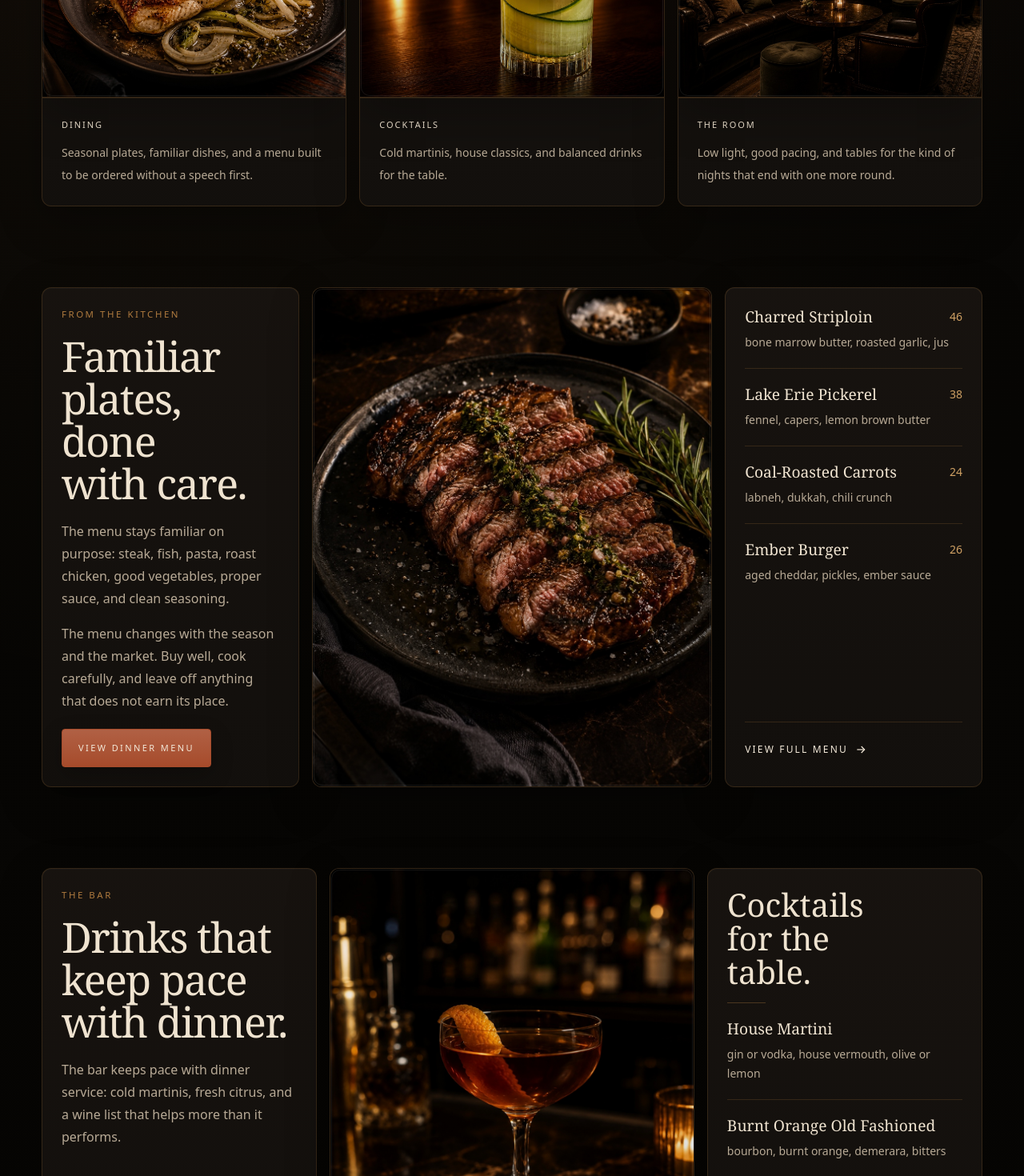
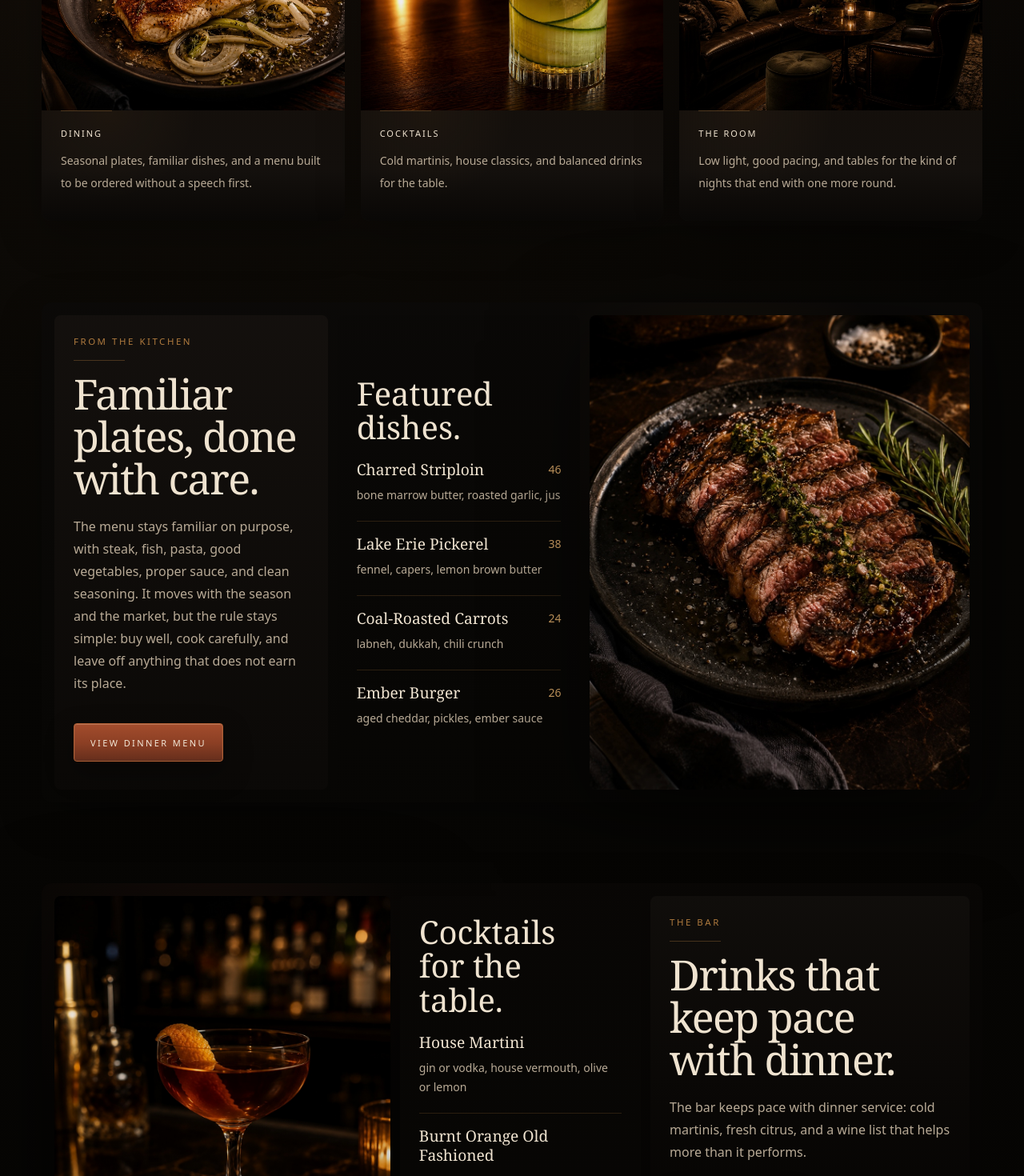
Before and after one commit to synervadynamics/low-ember-site, a Next.js app: page / in a window 1280 px wide. Shown: the part 1300-2770 px from the top of the page at 80% size. Built offline with nearby package versions, Linux system fonts and the light colour scheme.

Commit message:
Checkpoint current homepage refinement state

```diff
--- a/src/components/layout/SiteHeader.tsx
+++ b/src/components/layout/SiteHeader.tsx
@@ -42,7 +42,11 @@ export function SiteHeader() {
           </nav>
 
           <div className="ml-auto hidden lg:block">
-            <Button href={siteConfig.reservation.href} className="px-4">
+            <Button
+              href={siteConfig.reservation.href}
+              size="sm"
+              className="px-4"
+            >
               {siteConfig.reservation.label}
             </Button>
           </div>
@@ -50,6 +54,7 @@ export function SiteHeader() {
           <div className="ml-auto flex items-center gap-2 lg:hidden">
             <Button
               href={siteConfig.reservation.href}
+              size="sm"
               className="px-3 py-2 text-[9px] sm:px-4"
             >
               Reserve
--- a/src/components/ui/Button.tsx
+++ b/src/components/ui/Button.tsx
@@ -24,7 +24,7 @@ type ButtonProps = AnchorButtonProps | NativeButtonProps;
 
 const buttonVariants = {
   primary:
-    "border border-[color:var(--color-ember)] bg-[linear-gradient(180deg,color-mix(in_srgb,var(--color-ember)_88%,white)_0%,var(--color-ember)_100%)] text-[var(--color-text)] shadow-[0_10px_28px_rgba(0,0,0,0.24)] hover:border-[color:var(--color-ember-hover)] hover:bg-[linear-gradient(180deg,color-mix(in_srgb,var(--color-ember-hover)_90%,white)_0%,var(--color-ember-hover)_100%)] active:border-[color:var(--color-ember-hover)] active:bg-[var(--color-ember-hover)]",
+    "border border-[color:color-mix(in_srgb,var(--color-ember)_70%,var(--color-brass)_30%)] bg-[linear-gradient(180deg,color-mix(in_srgb,var(--color-ember-hover)_66%,var(--color-rust)_34%)_0%,color-mix(in_srgb,var(--color-ember)_84%,black)_52%,color-mix(in_srgb,var(--color-rust)_90%,black)_100%)] text-[var(--color-text)] shadow-[inset_0_1px_0_rgba(255,239,210,0.18),inset_0_-1px_0_rgba(0,0,0,0.24),0_14px_34px_rgba(0,0,0,0.34)] ring-1 ring-inset ring-[rgba(255,239,210,0.06)] hover:border-[color:var(--color-brass-soft)] hover:bg-[linear-gradient(180deg,color-mix(in_srgb,var(--color-ember-hover)_72%,var(--color-rust)_28%)_0%,color-mix(in_srgb,var(--color-ember-hover)_78%,black)_54%,color-mix(in_srgb,var(--color-rust)_84%,black)_100%)] hover:shadow-[inset_0_1px_0_rgba(255,239,210,0.24),inset_0_-1px_0_rgba(0,0,0,0.2),0_18px_44px_rgba(0,0,0,0.42),0_0_0_1px_rgba(208,161,100,0.3),0_0_28px_rgba(208,161,100,0.14)] hover:ring-[rgba(208,161,100,0.28)] active:border-[color:var(--color-brass)] active:bg-[linear-gradient(180deg,color-mix(in_srgb,var(--color-ember)_82%,black)_0%,color-mix(in_srgb,var(--color-rust)_92%,black)_100%)] active:shadow-[inset_0_2px_8px_rgba(0,0,0,0.3),0_8px_20px_rgba(0,0,0,0.28)]",
   secondary:
     "border border-[color:var(--color-divider-strong)] bg-[linear-gradient(180deg,rgba(22,19,16,0.92)_0%,rgba(12,10,8,0.96)_100%)] text-[var(--color-text)] shadow-[inset_0_1px_0_rgba(255,255,255,0.03)] hover:bg-[color:rgba(197,138,69,0.08)] hover:border-[color:var(--color-brass)] active:bg-[color:rgba(197,138,69,0.12)] active:border-[color:var(--color-brass)]",
   ghost:
@@ -39,7 +39,7 @@ const buttonSizes = {
 } as const;
 
 const baseClassName =
-  "low-ember-focus-ring low-ember-transition inline-flex items-center justify-center gap-2 rounded-[var(--radius-sm)] text-center font-medium uppercase motion-reduce:transform-none hover:-translate-y-px active:translate-y-0 [&_svg]:shrink-0 disabled:cursor-not-allowed disabled:opacity-50";
+  "low-ember-focus-ring low-ember-transition inline-flex items-center justify-center gap-2 rounded-[var(--radius-sm)] text-center font-medium uppercase motion-reduce:transform-none hover:-translate-y-0.5 hover:scale-[1.01] active:translate-y-0 active:scale-[0.995] [&_svg]:shrink-0 disabled:cursor-not-allowed disabled:opacity-50";
 
 export function Button(props: ButtonProps) {
   const variant = props.variant ?? "primary";
--- /dev/null
+++ b/src/components/ui/Reveal.tsx
@@ -0,0 +1,65 @@
+"use client";
+
+import { type ReactNode, useEffect, useRef, useState } from "react";
+
+import { cn } from "@/lib/utils";
+
+type RevealProps = {
+  children: ReactNode;
+  className?: string;
+  delay?: number;
+};
+
+export function Reveal({ children, className, delay = 0 }: RevealProps) {
+  const ref = useRef<HTMLDivElement>(null);
+  const [isVisible, setIsVisible] = useState(false);
+
+  useEffect(() => {
+    const element = ref.current;
+    if (!element) {
+      return;
+    }
+
+    const prefersReducedMotion = window.matchMedia(
+      "(prefers-reduced-motion: reduce)",
+    ).matches;
+
+    if (prefersReducedMotion || !("IntersectionObserver" in window)) {
+      window.requestAnimationFrame(() => setIsVisible(true));
+      return;
+    }
+
+    const observer = new IntersectionObserver(
+      ([entry]) => {
+        if (entry?.isIntersecting) {
+          setIsVisible(true);
+          observer.disconnect();
+        }
+      },
+      {
+        rootMargin: "0px 0px -4% 0px",
+        threshold: 0.04,
+      },
+    );
+
+    observer.observe(element);
+
+    return () => observer.disconnect();
+  }, []);
+
+  return (
+    <div
+      ref={ref}
+      className={cn(
+        "transform-gpu will-change-[opacity,transform,filter] transition-[opacity,transform,filter] duration-[1200ms] ease-[cubic-bezier(0.16,1,0.3,1)] motion-reduce:translate-y-0 motion-reduce:opacity-100 motion-reduce:blur-0 motion-reduce:transition-none motion-reduce:will-change-auto",
+        isVisible
+          ? "translate-y-0 opacity-100 blur-0"
+          : "translate-y-2 opacity-0 blur-[1.5px]",
+        className,
+      )}
+      style={{ transitionDelay: isVisible ? `${delay}ms` : "0ms" }}
+    >
+      {children}
+    </div>
+  );
+}
--- a/src/features/homepage/Homepage.tsx
+++ b/src/features/homepage/Homepage.tsx
@@ -1,5 +1,6 @@
 import { SiteFooter } from "@/components/layout/SiteFooter";
 import { SiteHeader } from "@/components/layout/SiteHeader";
+import { Reveal } from "@/components/ui/Reveal";
 import { BarSection } from "@/features/homepage/sections/BarSection";
 import { DiningCardsSection } from "@/features/homepage/sections/DiningCardsSection";
 import { FeatureStrip } from "@/features/homepage/sections/FeatureStrip";
@@ -22,14 +23,30 @@ export function Homepage() {
       <SiteHeader />
       <main id="main-content" className="flex-1">
         <HeroSection />
+        <Reveal>
           <FeatureStrip />
+        </Reveal>
+        <Reveal>
           <DiningCardsSection />
+        </Reveal>
+        <Reveal>
           <KitchenSection />
+        </Reveal>
+        <Reveal>
           <BarSection />
+        </Reveal>
+        <Reveal>
           <RoomSection />
+        </Reveal>
+        <Reveal>
           <PrivateDiningSection />
+        </Reveal>
+        <Reveal>
           <HappeningsSection />
+        </Reveal>
+        <Reveal>
           <LocationSection />
+        </Reveal>
       </main>
       <SiteFooter />
     </div>
--- a/src/features/homepage/homepage.data.ts
+++ b/src/features/homepage/homepage.data.ts
@@ -128,9 +128,8 @@ export const homepageData = {
     eyebrow: "FROM THE KITCHEN",
     title: "Familiar plates, done with care.",
     description:
-      "The menu stays familiar on purpose: steak, fish, pasta, roast chicken, good vegetables, proper sauce, and clean seasoning.",
-    secondaryDescription:
-      "The menu changes with the season and the market. Buy well, cook carefully, and leave off anything that does not earn its place.",
+      "The menu stays familiar on purpose, with steak, fish, pasta, good vegetables, proper sauce, and clean seasoning. It moves with the season and the market, but the rule stays simple: buy well, cook carefully, and leave off anything that does not earn its place.",
+    secondaryDescription: "",
     cta: {
       label: "View Dinner Menu",
       href: "#menus",
--- a/src/features/homepage/sections/BarSection.tsx
+++ b/src/features/homepage/sections/BarSection.tsx
@@ -1,7 +1,7 @@
 import { Button } from "@/components/ui/Button";
 import { Container } from "@/components/ui/Container";
+import { Eyebrow } from "@/components/ui/Eyebrow";
 import { MediaFrame } from "@/components/ui/MediaFrame";
-import { SectionHeader } from "@/components/ui/SectionHeader";
 import { homepageData } from "@/features/homepage/homepage.data";
 
 export function BarSection() {
@@ -14,37 +14,24 @@ export function BarSection() {
       className="page-section pt-4 sm:pt-6"
     >
       <Container>
-        <div className="grid gap-4 lg:grid-cols-[minmax(0,1.02fr)_minmax(0,0.98fr)] xl:grid-cols-[minmax(0,0.74fr)_minmax(0,0.98fr)_minmax(0,0.74fr)]">
-          <div className="panel panel-border flex flex-col gap-5 p-5 sm:p-6 lg:p-6 xl:order-1">
-            <SectionHeader
-              eyebrow={bar.eyebrow}
-              title={bar.title}
-              titleId="bar-section-heading"
-              className="space-y-4"
-            />
-            <p className="text-sm leading-7 text-[var(--color-muted)] sm:text-base">
-              {bar.description}
-            </p>
-            <div className="mt-auto flex flex-col items-start gap-3 sm:flex-row sm:flex-wrap sm:items-center">
-              <Button href={bar.cta.href}>{bar.cta.label}</Button>
-            </div>
-          </div>
-
-          <div className="panel panel-border overflow-hidden xl:order-2">
+        <div className="grid items-stretch gap-3 rounded-[var(--radius-lg)] bg-[radial-gradient(circle_at_18%_18%,rgba(166,75,43,0.09),transparent_24%),linear-gradient(180deg,color-mix(in_srgb,var(--color-surface-band-dense)_92%,black)_0%,color-mix(in_srgb,var(--color-bg-deep)_98%,black)_100%)] p-3 shadow-[var(--shadow-soft-panel)] sm:p-4 lg:grid-cols-[minmax(0,1.02fr)_minmax(0,0.98fr)] xl:min-h-[31rem] xl:grid-cols-[minmax(0,1.58fr)_minmax(0,0.86fr)]">
+          <div className="grid gap-3 xl:grid-cols-[minmax(0,0.92fr)_minmax(0,0.66fr)]">
+            <div className="overflow-hidden rounded-[var(--radius-md)] shadow-[var(--shadow-atmospheric)]">
               <MediaFrame
                 image={bar.image}
-              className="min-h-[24rem] rounded-none border-0 sm:min-h-[30rem] xl:min-h-full"
+                variant="bleed"
+                overlay="hero"
+                className="h-full min-h-[24rem] rounded-none sm:min-h-[30rem] xl:min-h-full"
               />
             </div>
 
-          <div className="panel panel-border flex flex-col gap-5 p-5 sm:p-6 lg:p-6 xl:order-3">
-            <div className="space-y-4">
+            <div className="flex h-full flex-col justify-center gap-5 rounded-[var(--radius-md)] bg-[linear-gradient(180deg,color-mix(in_srgb,var(--color-surface-band-dense)_92%,black)_0%,color-mix(in_srgb,var(--color-bg)_96%,black)_100%)] px-5 py-5 sm:px-6 sm:py-6 lg:p-6">
+              <div>
                 <h3 className="max-w-[10ch] font-serif text-[2rem] leading-[1.06] text-[var(--color-text-soft)] sm:text-[2.5rem]">
                   {bar.highlightTitle}
                 </h3>
-              <div className="h-px w-12 bg-[color:var(--color-border-strong)]" />
               </div>
-            <div className="space-y-5">
+              <div className="space-y-4">
                 {bar.cocktails.map((item) => (
                   <article
                     key={item.name}
@@ -61,6 +48,26 @@ export function BarSection() {
               </div>
             </div>
           </div>
+
+          <div className="flex h-full flex-col gap-5 rounded-[var(--radius-md)] bg-[linear-gradient(180deg,color-mix(in_srgb,var(--color-surface-panel)_84%,black)_0%,color-mix(in_srgb,var(--color-bg-deep)_98%,black)_100%)] p-5 sm:p-6 lg:p-6">
+            <header className="space-y-3.5">
+              <Eyebrow>{bar.eyebrow}</Eyebrow>
+              <div className="h-px w-16 bg-[color:var(--color-divider-strong)]" />
+              <h2
+                id="bar-section-heading"
+                className="display-heading font-serif text-[2rem] sm:text-[2.5rem] lg:text-[3.25rem]"
+              >
+                {bar.title}
+              </h2>
+            </header>
+            <p className="text-sm leading-7 text-[var(--color-muted)] sm:text-base">
+              {bar.description}
+            </p>
+            <div className="flex flex-col items-start gap-3 pt-3 sm:flex-row sm:flex-wrap sm:items-center">
+              <Button href={bar.cta.href}>{bar.cta.label}</Button>
+            </div>
+          </div>
+        </div>
       </Container>
     </section>
   );
--- a/src/features/homepage/sections/DiningCardsSection.tsx
+++ b/src/features/homepage/sections/DiningCardsSection.tsx
@@ -24,21 +24,23 @@ export function DiningCardsSection() {
             <div className="mx-auto h-px w-16 bg-[color:var(--color-border-strong)]" />
           </div>
 
-          <div className="grid gap-4 md:grid-cols-2 xl:grid-cols-3">
+          <div className="grid gap-4 md:auto-rows-fr md:grid-cols-2 xl:grid-cols-3 xl:gap-5">
             {diningCards.cards.map((card) => (
               <article
                 key={card.title}
-                className="panel panel-border flex h-full flex-col overflow-hidden transition-colors duration-200 hover:border-[color:var(--color-border-strong)] active:border-[color:var(--color-border-strong)]"
+                className="group relative grid h-full min-h-[26rem] overflow-hidden rounded-[var(--radius-lg)] bg-[linear-gradient(180deg,color-mix(in_srgb,var(--color-surface-panel-soft)_74%,black)_0%,color-mix(in_srgb,var(--color-surface-panel)_94%,black)_100%)] shadow-[var(--shadow-soft-panel)] transition-[box-shadow,transform] duration-500 ease-out hover:-translate-y-1 hover:shadow-[0_28px_72px_rgba(0,0,0,0.42)] motion-reduce:transition-none motion-reduce:hover:translate-y-0 sm:min-h-[27.5rem] xl:grid-rows-[minmax(0,1.78fr)_minmax(0,0.82fr)]"
               >
                 <MediaFrame
                   image={card.image}
-                  className="min-h-56 rounded-none border-x-0 border-t-0 sm:min-h-64"
+                  variant="bleed"
+                  overlay="soft"
+                  className="aspect-[4/3] min-h-56 rounded-none sm:min-h-64 xl:h-full xl:min-h-0 xl:aspect-auto"
                 />
-                <div className="flex flex-1 flex-col gap-3 border-t border-[color:var(--color-border)] px-5 py-5 sm:px-6 sm:py-6">
+                <div className="relative flex flex-col gap-3 bg-[radial-gradient(circle_at_22%_0%,rgba(197,138,69,0.055)_0%,transparent_34%),linear-gradient(180deg,color-mix(in_srgb,var(--color-surface-warm)_66%,black)_0%,color-mix(in_srgb,var(--color-surface-panel-soft)_76%,black)_54%,color-mix(in_srgb,var(--color-bg-soft)_84%,black)_100%)] px-5 pb-5 pt-5 transition-[background,box-shadow] duration-500 ease-out before:absolute before:left-5 before:top-0 before:h-px before:w-16 before:bg-[color:var(--color-divider-strong)] before:transition-[background-color,width] before:duration-500 group-hover:bg-[radial-gradient(circle_at_22%_0%,rgba(197,138,69,0.105)_0%,transparent_36%),linear-gradient(180deg,color-mix(in_srgb,var(--color-surface-warm)_88%,black)_0%,color-mix(in_srgb,var(--color-surface-panel-soft)_92%,black)_54%,color-mix(in_srgb,var(--color-bg-soft)_90%,black)_100%)] group-hover:shadow-[inset_0_1px_0_rgba(255,239,210,0.045)] group-hover:before:w-28 group-hover:before:bg-[color:var(--color-brass-soft)] sm:px-6 sm:pb-5 sm:pt-5 sm:before:left-6">
                   <h2 className="text-[10px] font-medium uppercase tracking-[0.18em] text-[var(--color-text-soft)] sm:text-[11px]">
                     {card.title}
                   </h2>
-                  <p className="text-sm leading-7 text-[var(--color-muted)]">
+                  <p className="max-w-[24rem] text-sm leading-7 text-[var(--color-muted)]">
                     {card.description}
                   </p>
                 </div>
--- a/src/features/homepage/sections/KitchenSection.tsx
+++ b/src/features/homepage/sections/KitchenSection.tsx
@@ -1,9 +1,8 @@
 import { Button } from "@/components/ui/Button";
 import { Container } from "@/components/ui/Container";
-import { LinkArrow } from "@/components/ui/LinkArrow";
+import { Eyebrow } from "@/components/ui/Eyebrow";
 import { MediaFrame } from "@/components/ui/MediaFrame";
 import { MenuHighlight } from "@/components/ui/MenuHighlight";
-import { SectionHeader } from "@/components/ui/SectionHeader";
 import { homepageData } from "@/features/homepage/homepage.data";
 
 export function KitchenSection() {
@@ -16,46 +15,53 @@ export function KitchenSection() {
       className="page-section pt-4 sm:pt-6"
     >
       <Container>
-        <div className="grid gap-4 lg:grid-cols-[minmax(0,0.88fr)_minmax(0,1.18fr)] xl:grid-cols-[minmax(0,0.72fr)_minmax(0,1.12fr)_minmax(0,0.72fr)]">
-          <div className="panel panel-border flex flex-col gap-5 p-5 sm:p-6 lg:p-6">
-            <SectionHeader
-              eyebrow={kitchen.eyebrow}
-              title={kitchen.title}
-              titleId="kitchen-section-heading"
-              className="space-y-4"
-            />
+        <div className="grid items-stretch gap-3 rounded-[var(--radius-lg)] bg-[radial-gradient(circle_at_72%_24%,rgba(197,138,69,0.07),transparent_24%),linear-gradient(180deg,color-mix(in_srgb,var(--color-surface-band)_82%,black)_0%,color-mix(in_srgb,var(--color-bg)_96%,black)_100%)] p-3 shadow-[var(--shadow-soft-panel)] sm:p-4 lg:grid-cols-[minmax(0,0.88fr)_minmax(0,1.18fr)] xl:min-h-[28rem] xl:grid-cols-[minmax(0,0.72fr)_minmax(0,0.64fr)_minmax(0,1fr)]">
+          <div className="order-1 flex h-full flex-col gap-5 rounded-[var(--radius-md)] bg-[linear-gradient(180deg,color-mix(in_srgb,var(--color-surface-soft)_88%,black)_0%,color-mix(in_srgb,var(--color-bg-soft)_96%,black)_100%)] p-5 sm:p-6 lg:p-6">
+            <header className="space-y-3.5">
+              <Eyebrow>{kitchen.eyebrow}</Eyebrow>
+              <div className="h-px w-16 bg-[color:var(--color-divider-strong)]" />
+              <h2
+                id="kitchen-section-heading"
+                className="display-heading font-serif text-[2rem] sm:text-[2.5rem] lg:text-[3.25rem]"
+              >
+                {kitchen.title}
+              </h2>
+            </header>
             <div className="space-y-4 text-sm leading-7 text-[var(--color-muted)] sm:text-base">
               <p>{kitchen.description}</p>
-              <p>{kitchen.secondaryDescription}</p>
+              {kitchen.secondaryDescription ? (
+                <p>{kitchen.secondaryDescription}</p>
+              ) : null}
             </div>
-            <div className="mt-auto flex flex-col items-start gap-3 sm:flex-row sm:flex-wrap sm:items-center">
+            <div className="flex flex-col items-start gap-3 pt-3 sm:flex-row sm:flex-wrap sm:items-center lg:pt-4">
               <Button href={kitchen.cta.href}>{kitchen.cta.label}</Button>
             </div>
           </div>
 
-          <div className="panel panel-border overflow-hidden xl:order-none">
-            <MediaFrame
-              image={kitchen.image}
-              className="min-h-[24rem] rounded-none border-0 sm:min-h-[30rem] xl:min-h-full"
-            />
-          </div>
-
-          <div className="panel panel-border flex flex-col gap-5 p-5 sm:p-6 lg:p-6 xl:self-stretch">
-            <div className="space-y-5">
+          <div className="order-3 flex h-full flex-col justify-center gap-5 rounded-[var(--radius-md)] bg-[linear-gradient(180deg,color-mix(in_srgb,var(--color-surface-band)_76%,black)_0%,color-mix(in_srgb,var(--color-bg)_94%,black)_100%)] p-5 sm:p-6 lg:col-span-2 xl:order-2 xl:col-span-1">
+            <h3 className="max-w-[10ch] font-serif text-[2rem] leading-[1.06] text-[var(--color-text-soft)] sm:text-[2.5rem]">
+              Featured dishes.
+            </h3>
+            <div className="space-y-4">
               {kitchen.highlights.map((item) => (
                 <MenuHighlight
                   key={item.name}
                   name={item.name}
                   price={item.price}
                   description={item.description}
+                  className="sm:pb-4 xl:[&_h3]:whitespace-nowrap"
                 />
               ))}
             </div>
-            <div className="mt-auto border-t border-[color:var(--color-border)] pt-3">
-              <LinkArrow href={kitchen.menuLink.href}>
-                {kitchen.menuLink.label}
-              </LinkArrow>
-            </div>
+          </div>
+
+          <div className="order-2 overflow-hidden rounded-[var(--radius-md)] shadow-[var(--shadow-atmospheric)] xl:order-3">
+            <MediaFrame
+              image={kitchen.image}
+              variant="bleed"
+              overlay="soft"
+              className="h-full min-h-[22rem] rounded-none sm:min-h-[26rem] xl:min-h-full"
+            />
           </div>
         </div>
       </Container>
```
Lines whose indentation alone changed are shown as unchanged.
